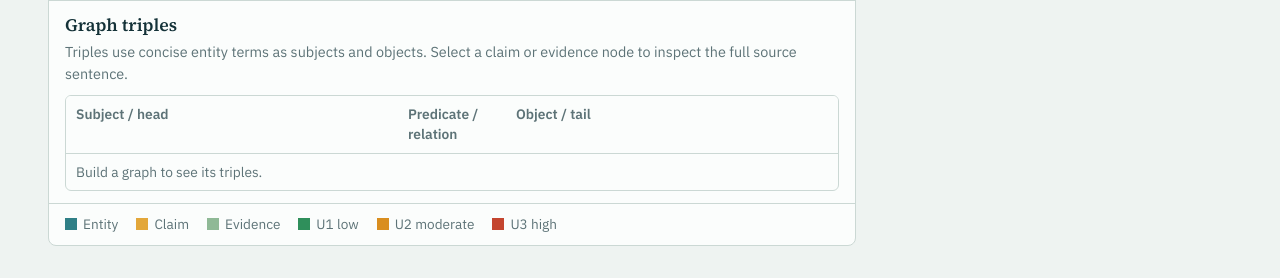
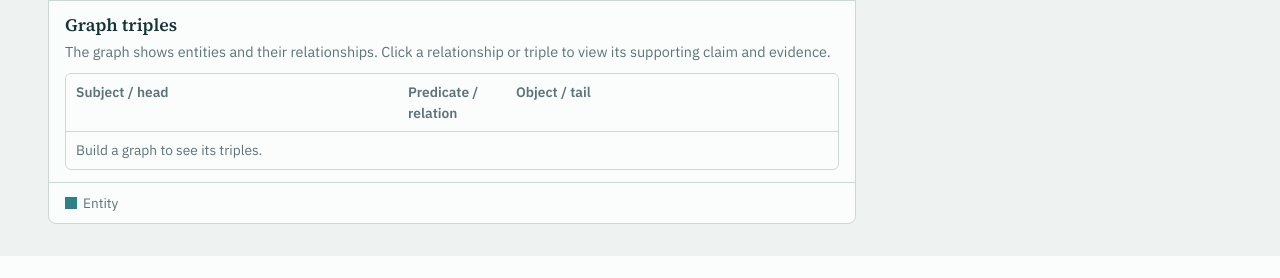
Before and after one commit to anaghac72/EC_Plastic_KG, a Flask app: page / in a window 1280 px wide. Shown: the part 918-1196 px from the top of the page. After the commit the page ends 1174 px from the top, so only its background shows below. Run offline with Flask 3, Linux system fonts and the light colour scheme; some libraries are stand-ins or nearby versions.

Commit message:
Hide claim and evidence nodes in graph view

```diff
--- a/static/app.js
+++ b/static/app.js
@@ -1,5 +1,4 @@
-const COLORS = {Entity:"#2f7f86", Claim:"#e3a73a", Evidence:"#8fb996",
-                U1:"#2f8f5b", U2:"#d98e1f", U3:"#c4452f"};
+const COLORS = {Entity:"#2f7f86"};
 const EDGE_COLORS = {Supports:"#2f8f5b", Challenges:"#c4452f", Refines:"#6a5acd", Inconclusive:"#d98e1f"};
 let network, nodesDS, edgesDS, current;
 
@@ -15,8 +14,7 @@ fetch("/api/keywords").then(r => r.json()).then(groups => {
   });
 });
 $("#searchForm").addEventListener("submit", e => { e.preventDefault(); run($("#q").value); });
-$("#legend").innerHTML = [["Entity",COLORS.Entity],["Claim",COLORS.Claim],["Evidence",COLORS.Evidence],
-  ["U1 low",COLORS.U1],["U2 moderate",COLORS.U2],["U3 high",COLORS.U3]]
+  $("#legend").innerHTML = [["Entity",COLORS.Entity]]
   .map(([l,c]) => `<li><i style="background:${c}"></i>${l}</li>`).join("");
 
 async function run(q) {
@@ -32,13 +30,7 @@ function nodeStyle(n) {
   const base = {id:n.id, label:n.label, title:n.type, _n:n, font:{face:"IBM Plex Sans", size:13}};
   if (n.type === "Entity") return {...base, shape:"ellipse", color:{background:COLORS.Entity, border:"#1d5a60"},
       font:{color:"#fff", size:n.data.is_query ? 18 : 14, face:"IBM Plex Sans"}, borderWidth:n.data.is_query ? 4 : 1};
-  if (n.type === "Claim") return {...base, shape:"box", color:{background:COLORS.Claim, border:"#a87a1c"},
-      widthConstraint:{maximum:230}, font:{color:"#1a1a1a", size:12, face:"IBM Plex Sans"}, margin:8};
-  if (n.type === "Evidence") return {...base, shape:"box", shapeProperties:{borderDashes:[4,3]},
-      color:{background:COLORS.Evidence, border:"#5d8d66"}, widthConstraint:{maximum:200},
-      font:{color:"#10261a", size:11, face:"IBM Plex Sans"}};
-  return {...base, shape:"diamond", size:16, color:{background:COLORS[n.data.level], border:"#00000055"},
-      font:{color:"#888", size:12, face:"IBM Plex Sans"}};
+  return {...base, hidden:true};
 }
 
 function render(g) {
@@ -47,8 +39,11 @@ function render(g) {
     `${s.entities} entities. Uncertainty U1 ${s.uncertainty.U1} / U2 ${s.uncertainty.U2} / U3 ${s.uncertainty.U3}.`;
   if (!s.claims) { $("#summary").innerHTML += " No matching claims found."; }
   $("#filters").hidden = false;
-  nodesDS = new vis.DataSet(g.nodes.map(nodeStyle));
-  edgesDS = new vis.DataSet(g.edges.map((e,i) => ({id:i, from:e.from, to:e.to, label:e.label, _e:e,
+  const graphNodes = g.nodes.filter(n => n.type === "Entity");
+  const entityIds = new Set(graphNodes.map(n => n.id));
+  const graphEdges = g.edges.filter(e => entityIds.has(e.from) && entityIds.has(e.to));
+  nodesDS = new vis.DataSet(graphNodes.map(nodeStyle));
+  edgesDS = new vis.DataSet(graphEdges.map((e,i) => ({id:i, from:e.from, to:e.to, label:e.label, _e:e,
     arrows:"to", font:{size:10, align:"middle", strokeWidth:3, strokeColor:getComputedStyle(document.body).backgroundColor},
     color:{color:EDGE_COLORS[e.label] || "#7a9296"}, width:EDGE_COLORS[e.label] ? 3 : 1,
     dashes: e.label === "From Finding"})));
@@ -77,7 +72,7 @@ function renderTriples(g, hidden = new Set()) {
     n.data.sop_subject && n.data.sop_object);
   $("#tripleCount").textContent = visible.length + " triples";
   $("#triples tbody").innerHTML = visible.length
-    ? visible.map(n => "<tr><td>" + esc(n.data.sop_subject) +
+    ? visible.map(n => `<tr data-claim="${esc(n.id)}"><td>` + esc(n.data.sop_subject) +
         "</td><td class=\"triple-relation\">" + esc(n.data.sop_predicate) +
         "</td><td>" + esc(n.data.sop_object) + "</td></tr>").join("")
     : "<tr><td colspan=\"3\" class=\"muted\">No triples match the current filters.</td></tr>";
@@ -85,11 +80,32 @@ function renderTriples(g, hidden = new Set()) {
 
 function showEdgeTriple(e) {
   const byId = new Map(current.nodes.map(n => [n.id, n]));
+  const claim = byId.get(e.data?.claim_id);
+  showTripleDetails(e.from, e.label, e.to, claim);
+}
+
+function showTripleDetails(from, relation, to, claim) {
+  const byId = new Map(current.nodes.map(n => [n.id, n]));
+  const evidence = claim && byId.get("EV_" + claim.id);
+  const endpoint = value => {
+    const node = byId.get(value);
+    return node ? describeNode(node) : String(value || "");
+  };
   $("#detail").innerHTML = "<h2>Graph triple</h2><dl class=\"triple-detail\">" +
-    "<dt>Head</dt><dd>" + esc(describeNode(byId.get(e.from))) + "</dd>" +
-    "<dt>Relation</dt><dd><b>" + esc(e.label) + "</b></dd>" +
-    "<dt>Tail</dt><dd>" + esc(describeNode(byId.get(e.to))) + "</dd></dl>";
+    "<dt>Head</dt><dd>" + esc(endpoint(from)) + "</dd>" +
+    "<dt>Relation</dt><dd><b>" + esc(relation) + "</b></dd>" +
+    "<dt>Tail</dt><dd>" + esc(endpoint(to)) + "</dd></dl>" +
+    (claim ? "<h3>Claim</h3><p class=\"ctx\">" + esc(claim.data.full_text) + "</p>" : "") +
+    (evidence ? "<h3>Evidence</h3><p class=\"ctx\">" + esc(evidence.data.passage) + "</p>" : "");
 }
+
+$("#triples tbody").addEventListener("click", e => {
+  const row = e.target.closest("tr[data-claim]");
+  if (!row || !current) return;
+  const claim = current.nodes.find(n => n.id === row.dataset.claim);
+  if (claim) showTripleDetails(claim.data.sop_subject, claim.data.sop_predicate,
+    claim.data.sop_object, claim);
+});
 
 function applyFilters() {
   if (!current) return;
@@ -101,10 +117,7 @@ function applyFilters() {
   });
   // a claim is hidden only if its own uncertainty level is filtered out
   const claimHidden = id => hide.has(id) && current.nodes.find(n => n.id === "U_" + id && !on.has(n.data.level));
-  nodesDS.update(current.nodes.map(n => ({id:n.id,
-    hidden: n.type === "Claim" ? !!claimHidden(n.id)
-          : n.type === "Evidence" ? (!ev || !!claimHidden(n.id.replace("EV_","")))
-          : n.type === "Uncertainty" ? !on.has(n.data.level) : false})));
+  nodesDS.update(current.nodes.filter(n => n.type === "Entity").map(n => ({id:n.id, hidden:false})));
   renderTriples(current, hide);
 }
 document.querySelector("#filters").addEventListener("change", applyFilters);
--- a/templates/index.html
+++ b/templates/index.html
@@ -35,7 +35,7 @@
         <h2 id="triples-title">Graph triples</h2>
         <span id="tripleCount" class="muted" aria-live="polite"></span>
       </div>
-      <p class="muted triples-note">Triples use concise entity terms as subjects and objects. Select a claim or evidence node to inspect the full source sentence.</p>
+      <p class="muted triples-note">The graph shows entities and their relationships. Click a relationship or triple to view its supporting claim and evidence.</p>
       <div class="triples-scroll">
         <table id="triples">
           <thead><tr><th>Subject / head</th><th>Predicate / relation</th><th>Object / tail</th></tr></thead>
```
